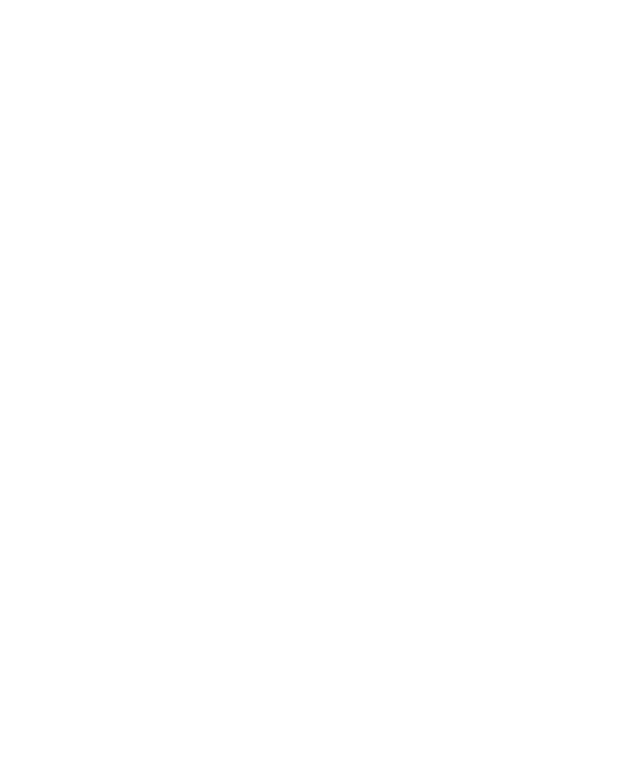
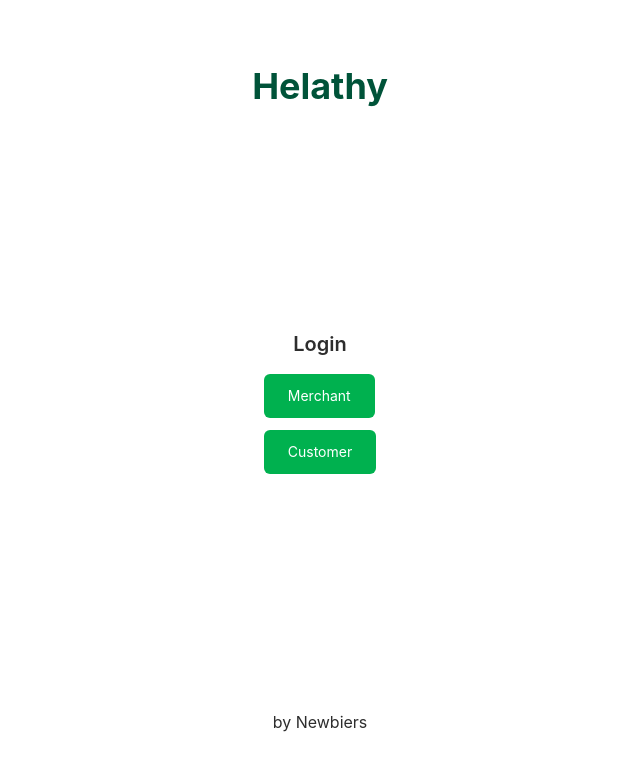
Before and after one commit to syahba/newbiers-hackjakarta, a React (Vite) app in the folder frontend/: page / in a window 1280 px wide. Shown: the top 770 px of the page, without its empty margins (320-960 px from the left). Built offline with nearby package versions, Linux system fonts and the light colour scheme.

Commit message:
login page

```diff
--- a/frontend/src/index.css
+++ b/frontend/src/index.css
@@ -9,14 +9,14 @@
   --primary: #00B14F;
   --secondary: #005339;
   --neutral: #2D2D2D;
-  --white: #fff;
 }
+
 * {
   text-decoration: none;
 }
 
 html {
-  @apply scroll-smooth;
+  @apply scroll-smooth h-[800px];
 }
 
 body {
--- a/frontend/src/pages/LoginPage.jsx
+++ b/frontend/src/pages/LoginPage.jsx
@@ -1,6 +1,21 @@
+import '../styles/LoginPage.css';
+
 function LoginPage() {
   return (
-    <div></div>
+    <div className="login-container">
+      <h1 className="font-bold text-[var(--secondary)] text-4xl">Helathy</h1>
+
+      <div className="text-center">
+        <h2 className="text-[var(--neutral)] font-semibold text-xl mb-4">Login</h2>
+
+        <div>
+          <button className="login-btn">Merchant</button>
+          <button className="login-btn">Customer</button>
+        </div>
+      </div>
+
+      <p className="text-[var(--neutral)]">by Newbiers</p>
+    </div>
   );
 }
 
--- /dev/null
+++ b/frontend/src/styles/LoginPage.css
@@ -0,0 +1,9 @@
+.login-container {
+  @apply items-center justify-center h-[800px] gap-56;
+  display: flex;
+  flex-direction: column;
+}
+
+.login-btn {
+  @apply block bg-[var(--primary)] text-white py-3 px-6 rounded-md my-3 text-sm;
+}
```
